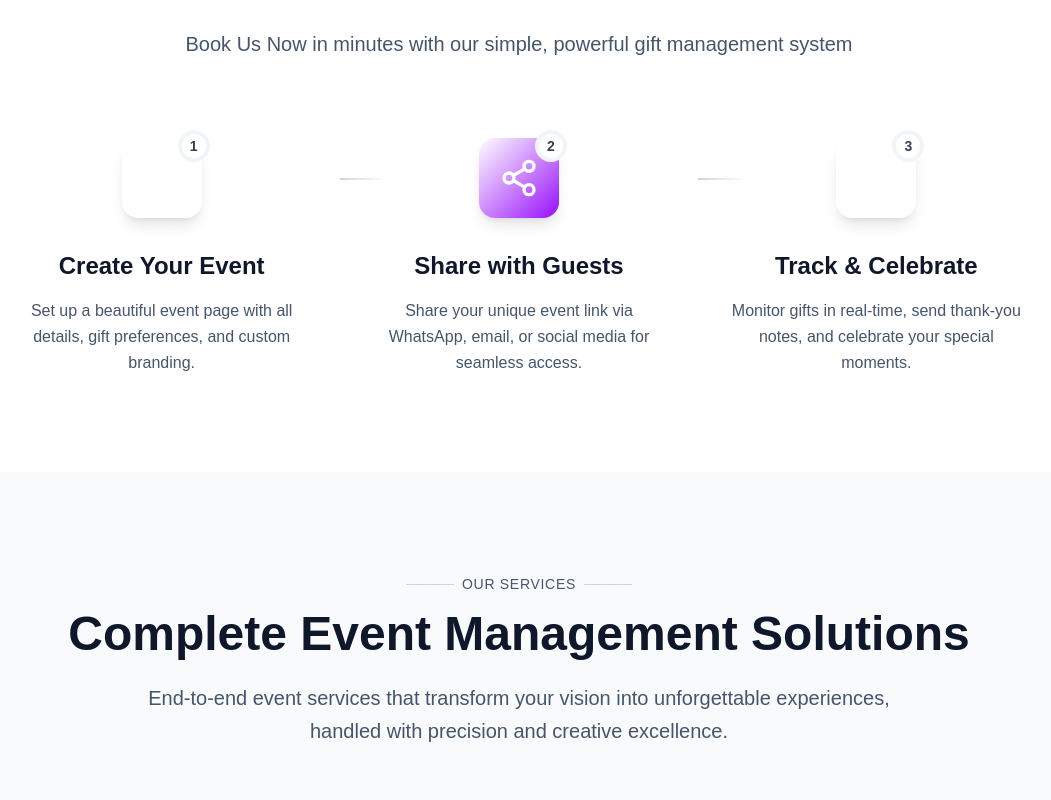
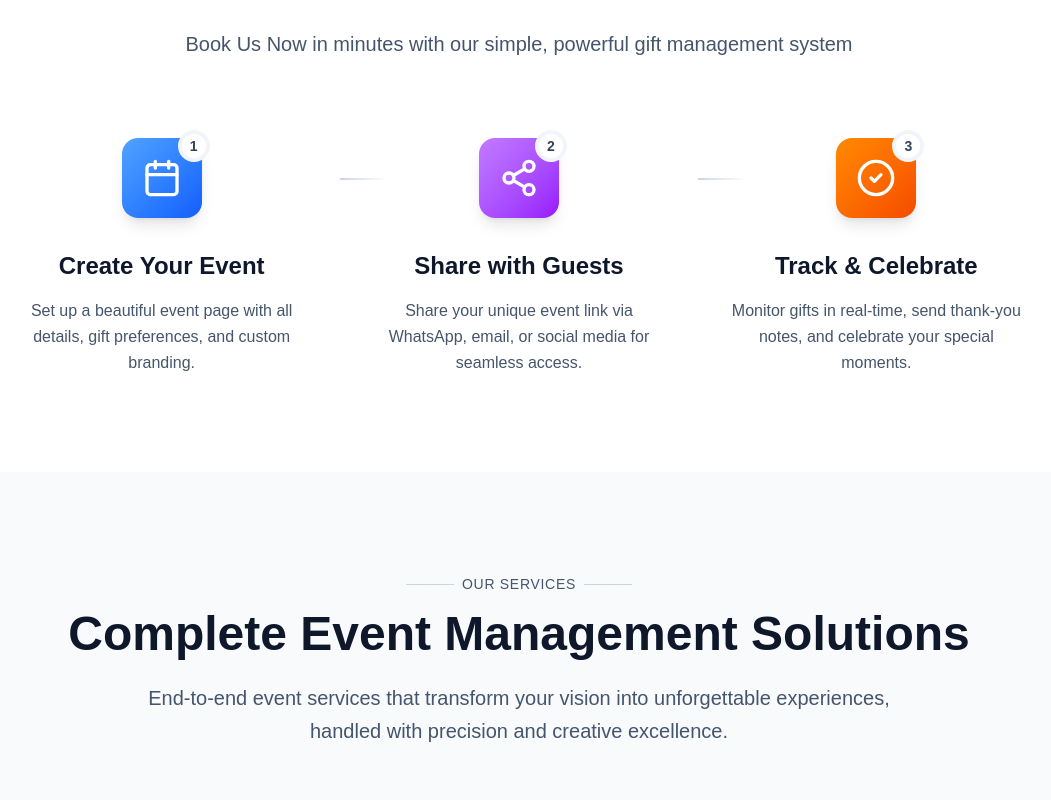
Before and after one commit to Afgod-95/Party-Ghana, a Next.js app: page / in a window 1280 px wide. Shown: the part 1000-1800 px from the top of the page, without its empty margins (121-1172 px from the left). Built offline with nearby package versions, Linux system fonts and the light colour scheme.

Commit message:
Party Ghana

```diff
--- a/src/app/page.tsx
+++ b/src/app/page.tsx
@@ -1,6 +1,5 @@
 "use client"
 import React, { useState, useEffect } from 'react';
-import { Calendar, Share2, CheckCircle } from 'lucide-react';
 import { motion } from 'framer-motion';
 import ContactUs from '@/component/sections/ContactUs';
 import Features from '@/component/sections/Features';
@@ -11,6 +10,7 @@ import NavBar from '@/component/NavBar';
 import ScrollTop from '@/component/ScrollToTop';
 import LandingPage from '@/component/sections/LandingPage';
 import Footer from '@/component/sections/Footer';
+import StepsSection from '@/component/sections/StepsSecction';
 
 
 const PartyGhanaHomepage = () => {
@@ -85,61 +85,7 @@ const PartyGhanaHomepage = () => {
               </p>
             </motion.div>
 
-            <div className="grid md:grid-cols-3 gap-12 max-w-5xl mx-auto">
-              {[
-                {
-                  icon: Calendar,
-                  title: 'Create Your Event',
-                  description: 'Set up a beautiful event page with all details, gift preferences, and custom branding.',
-                  color: 'blue'
-                },
-                {
-                  icon: Share2,
-                  title: 'Share with Guests',
-                  description: 'Share your unique event link via WhatsApp, email, or social media for seamless access.',
-                  color: 'purple'
-                },
-                {
-                  icon: CheckCircle,
-                  title: 'Track & Celebrate',
-                  description: 'Monitor gifts in real-time, send thank-you notes, and celebrate your special moments.',
-                  color: 'pink'
-                }
-              ].map((step, index) => (
-                <motion.div
-                  key={index}
-                  initial={{ opacity: 0, y: 50 }}
-                  whileInView={{ opacity: 1, y: 0 }}
-                  viewport={{ once: true }}
-                  transition={{ delay: index * 0.2, duration: 0.6 }}
-                  whileHover={{ y: -10 }}
-                  className="relative group"
-                >
-                  <div className="flex flex-col items-center text-center">
-                    <div className={`relative mb-8`}>
-                      <motion.div
-                        whileHover={{ rotate: 360 }}
-                        transition={{ duration: 0.5 }}
-                        className={`w-20 h-20 rounded-2xl bg-gradient-to-br from-${step.color}-400 to-${step.color}-600 flex items-center justify-center shadow-lg`}
-                      >
-                        <step.icon className="w-10 h-10 text-white" />
-                      </motion.div>
-                      <div className="absolute -top-2 -right-2 w-8 h-8 bg-white rounded-full border-4 border-slate-100 flex items-center justify-center text-sm font-bold text-slate-700">
-                        {index + 1}
-                      </div>
-                    </div>
-
-                    <h3 className="text-2xl font-bold text-slate-900 mb-4">{step.title}</h3>
-                    <p className="text-slate-600 leading-relaxed">{step.description}</p>
-                  </div>
-
-                  {/* Connection line */}
-                  {index < 2 && (
-                    <div className="hidden md:block absolute top-10 left-full w-12 h-0.5 bg-gradient-to-r from-slate-300 to-transparent transform translate-x-6"></div>
-                  )}
-                </motion.div>
-              ))}
-            </div>
+            <StepsSection />
           </div>
         </motion.section>
 
--- a/src/component/sections/ContactUs.tsx
+++ b/src/component/sections/ContactUs.tsx
@@ -44,7 +44,7 @@ const ContactUs = () => {
     }))
   }
 
-  const handleSubmit = async ( e: React.ChangeEvent<HTMLInputElement | HTMLTextAreaElement>) => {
+  const handleSubmit = async ( e: React.FormEvent<HTMLFormElement>) => {
     e.preventDefault()
     setIsSubmitting(true)
 
@@ -167,7 +167,7 @@ const ContactUs = () => {
                       </p>
                     </div>
 
-                    <form onSubmit={() => handleSubmit} className="space-y-6">
+                    <form onSubmit={handleSubmit} className="space-y-6">
                       {/* Personal Information */}
                       <div className="grid md:grid-cols-2 gap-6">
                         <div className="flex flex-col">
--- a/src/component/sections/Footer.tsx
+++ b/src/component/sections/Footer.tsx
@@ -92,7 +92,7 @@ const Footer = () => {
             className="border-t border-slate-800 pt-8 text-center"
           >
             <p className="text-slate-400">
-              © {new Date ().getFullYear()} PartyGhana.Com. All rights reserved.
+              © {new Date ().getFullYear()} Party Ghana. All rights reserved.
             </p>
           </motion.div>
         </div>
--- /dev/null
+++ b/src/component/sections/StepsSecction.tsx
@@ -0,0 +1,65 @@
+import { motion } from 'framer-motion';
+import { Calendar, Share2, CheckCircle2 } from 'lucide-react';
+
+export default function StepsSection() {
+  // Define complete color classes for each step
+  const steps = [
+    {
+      icon: Calendar,
+      title: 'Create Your Event',
+      description: 'Set up a beautiful event page with all details, gift preferences, and custom branding.',
+      gradientClasses: 'bg-gradient-to-br from-blue-400 to-blue-600'
+    },
+    {
+      icon: Share2,
+      title: 'Share with Guests',
+      description: 'Share your unique event link via WhatsApp, email, or social media for seamless access.',
+      gradientClasses: 'bg-gradient-to-br from-purple-400 to-purple-600'
+    },
+    {
+      icon: CheckCircle2,
+      title: 'Track & Celebrate',
+      description: 'Monitor gifts in real-time, send thank-you notes, and celebrate your special moments.',
+      gradientClasses: 'bg-gradient-to-br from-orange-400 to-orange-600'
+    }
+  ];
+
+  return (
+    <div className="grid md:grid-cols-3 gap-12 max-w-5xl mx-auto">
+      {steps.map((step, index) => (
+        <motion.div
+          key={index}
+          initial={{ opacity: 0, y: 50 }}
+          whileInView={{ opacity: 1, y: 0 }}
+          viewport={{ once: true }}
+          transition={{ delay: index * 0.2, duration: 0.6 }}
+          whileHover={{ y: -10 }}
+          className="relative group"
+        >
+          <div className="flex flex-col items-center text-center">
+            <div className="relative mb-8">
+              <motion.div
+                whileHover={{ rotate: 360 }}
+                transition={{ duration: 0.5 }}
+                className={`w-20 h-20 rounded-2xl ${step.gradientClasses} flex items-center justify-center shadow-lg`}
+              >
+                <step.icon className="w-10 h-10 text-white" />
+              </motion.div>
+              <div className="absolute -top-2 -right-2 w-8 h-8 bg-white rounded-full border-4 border-slate-100 flex items-center justify-center text-sm font-bold text-slate-700">
+                {index + 1}
+              </div>
+            </div>
+
+            <h3 className="text-2xl font-bold text-slate-900 mb-4">{step.title}</h3>
+            <p className="text-slate-600 leading-relaxed">{step.description}</p>
+          </div>
+
+          {/* Connection line */}
+          {index < 2 && (
+            <div className="hidden md:block absolute top-10 left-full w-12 h-0.5 bg-gradient-to-r from-slate-300 to-transparent transform translate-x-6"></div>
+          )}
+        </motion.div>
+      ))}
+    </div>
+  );
+}
```
